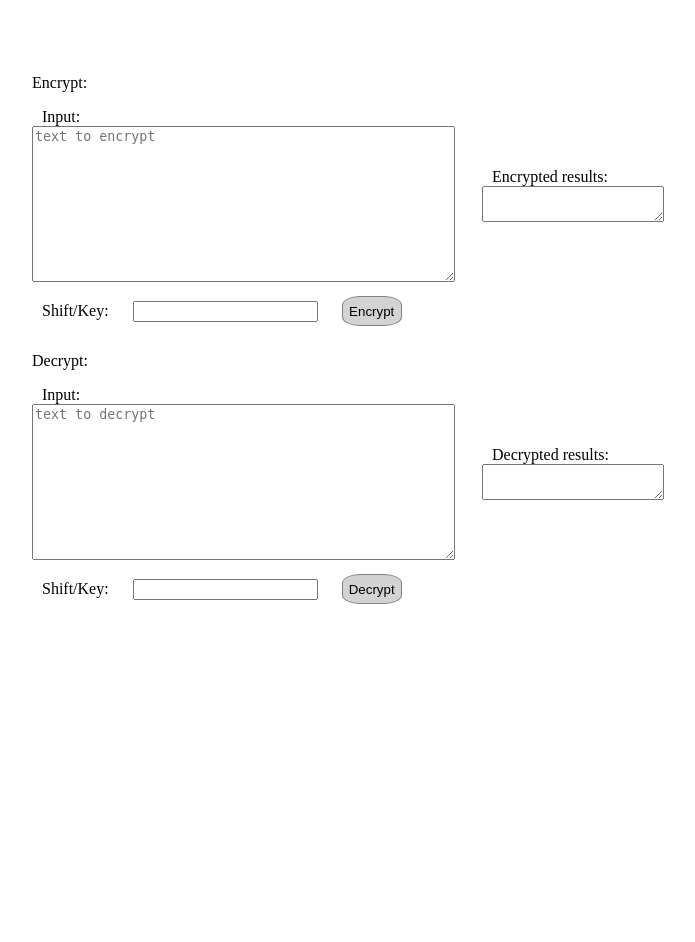
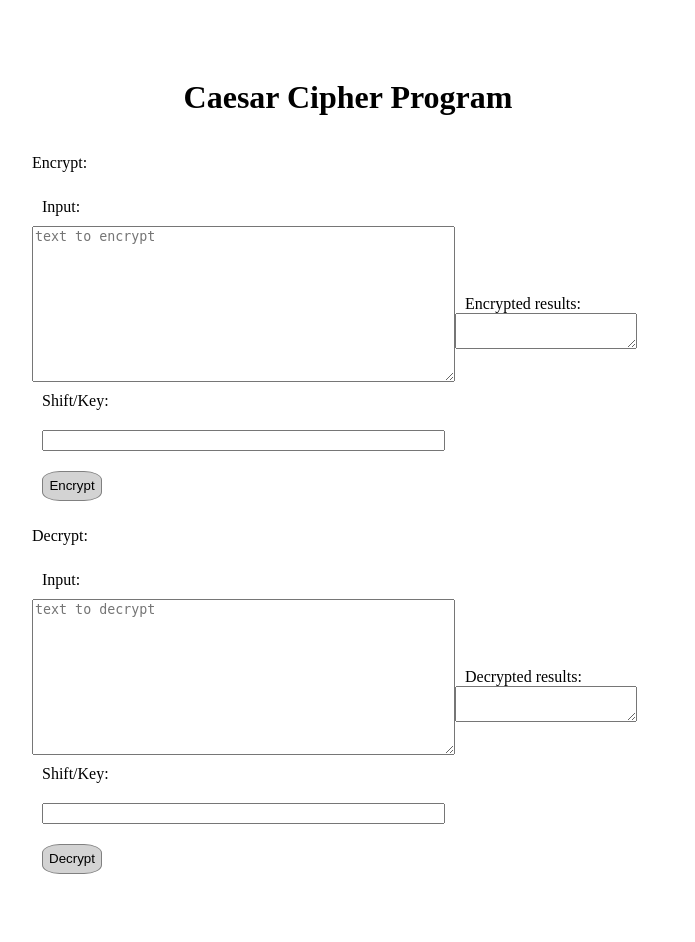
Before and after one commit to ark948/simple-caesar-cipher, a Flask app: page / in a window 1280 px wide. Shown: the whole page, without its empty margins (292-987 px from the left). Before the commit the page ends 604 px from the top, so only its background shows below. Run offline with Flask 3, Linux system fonts and the light colour scheme; some libraries are stand-ins or nearby versions.

Commit message:
More visual stuff (i'm not very good at it)

```diff
--- a/backend/static/css/style.css
+++ b/backend/static/css/style.css
@@ -13,10 +13,30 @@
     align-items: center;
 }
 
+#encrypt-container-input {
+    display: flex;
+    flex-direction: column;
+}
+
+#encrypt-form {
+    display: flex;
+    flex-direction: column;
+}
+
 #decrypt-container-main {
     display: flex;
     flex-direction: row;
     align-items: center;
+}
+
+#decrypt-container-input {
+    display: flex;
+    flex-direction: column;
+}
+
+#decrypt-form {
+    display: flex;
+    flex-direction: column;
 }
 
 button {
--- a/backend/templates/index.html
+++ b/backend/templates/index.html
@@ -9,6 +9,7 @@
 <body>
     <!-- MAIN CONTAINER -->
     <div id="main-container">
+        <h1>Caesar Cipher Program</h1>
 
         <!-- ENCRYPT CONTAINER -->
             <div id="encrypt-container-main">
```
